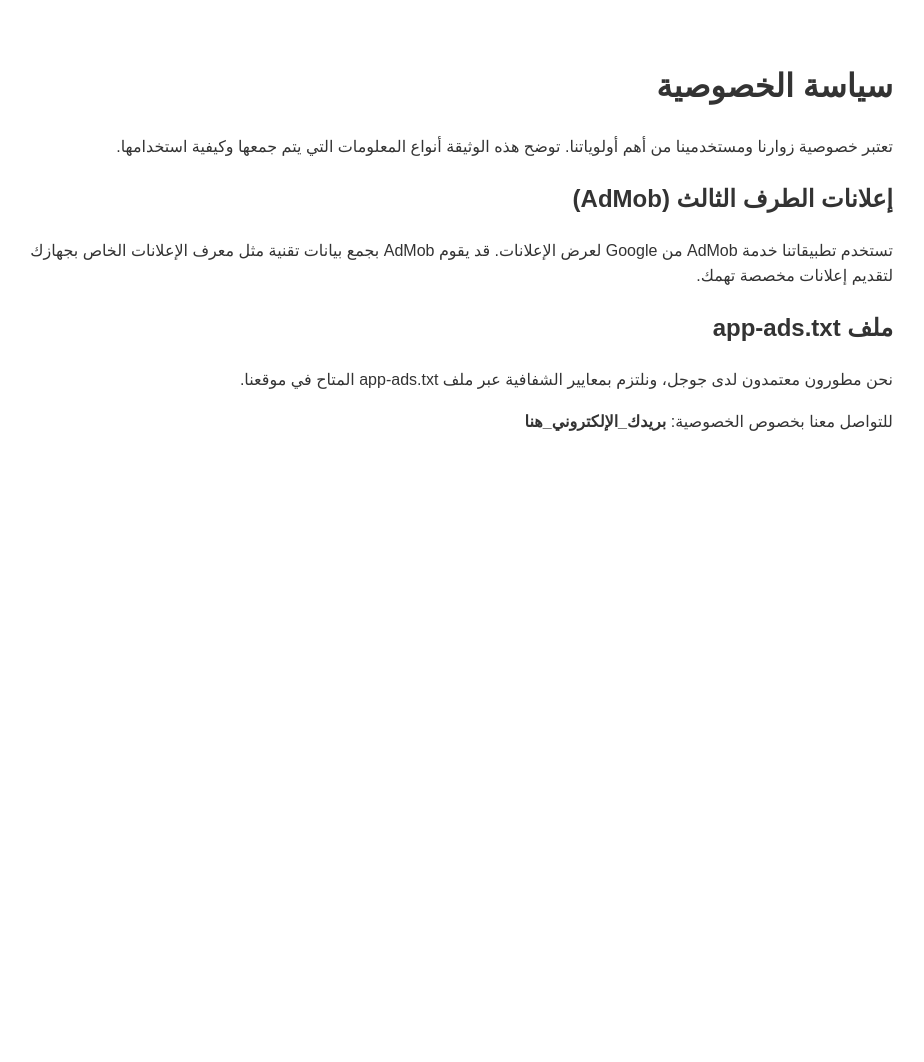
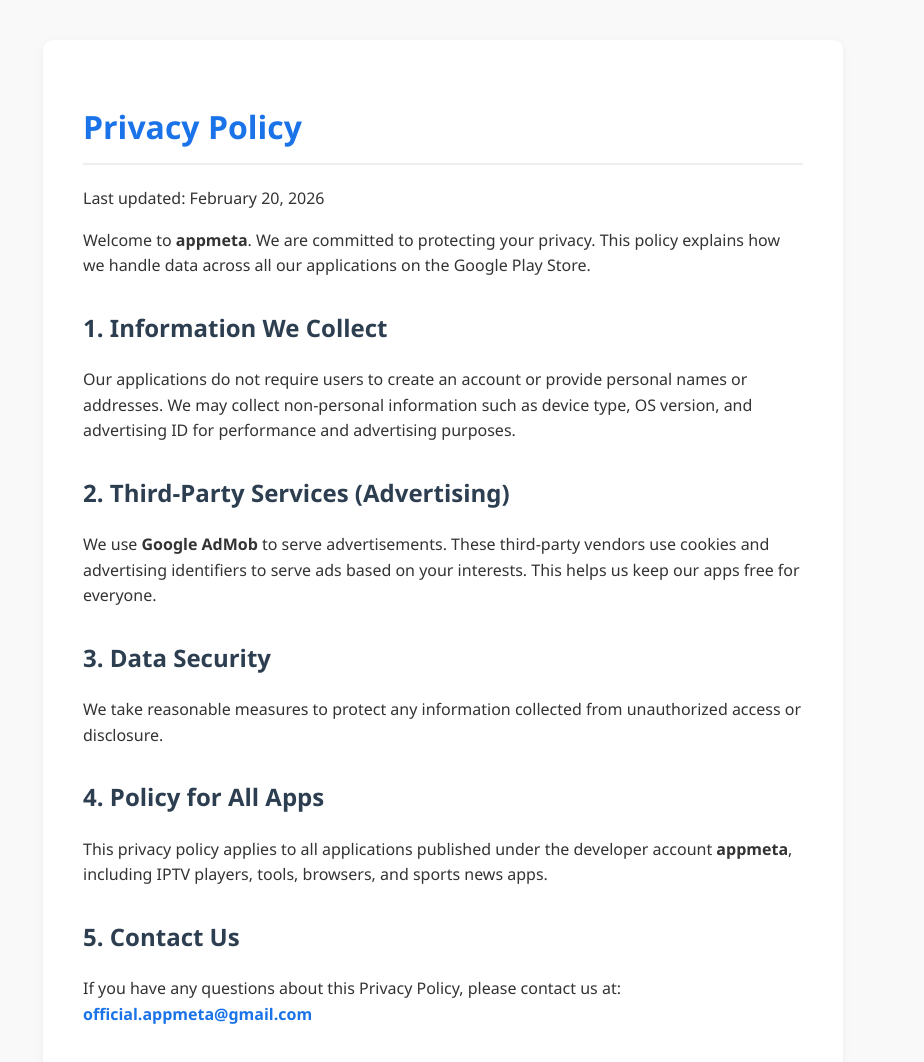
Before and after one commit to elmandoh/my-apps, a plain HTML site: page privacy.html in a window 1280 px wide. Shown: the whole page, without its empty margins (197-1121 px from the left). Before the commit the page ends 800 px from the top, so only its background shows below. Drawn offline with Linux system fonts and the light colour scheme.

Commit message:
Revise privacy policy for appmeta applications
Updated the privacy policy content and styling for appmeta.

```diff
--- a/privacy.html
+++ b/privacy.html
@@ -1,17 +1,39 @@
 <!DOCTYPE html>
-<html lang="ar" dir="rtl">
+<html lang="en">
 <head>
     <meta charset="UTF-8">
-    <title>سياسة الخصوصية | Elmandoh Apps</title>
-    <style>body { font-family: sans-serif; line-height: 1.6; padding: 40px; max-width: 900px; margin: auto; color: #333; text-align: right; }</style>
+    <meta name="viewport" content="width=device-width, initial-scale=1.0">
+    <title>Privacy Policy | appmeta Official</title>
+    <style>
+        body { font-family: 'Segoe UI', Tahoma, Geneva, sans-serif; line-height: 1.6; color: #333; max-width: 800px; margin: 0 auto; padding: 40px 20px; background: #f9f9f9; }
+        .container { background: white; padding: 40px; border-radius: 10px; box-shadow: 0 2px 10px rgba(0,0,0,0.05); }
+        h1 { color: #1a73e8; border-bottom: 2px solid #eee; padding-bottom: 10px; }
+        h2 { color: #2c3e50; margin-top: 30px; }
+        p { margin-bottom: 15px; }
+        .email { font-weight: bold; color: #1a73e8; }
+    </style>
 </head>
 <body>
-    <h1>سياسة الخصوصية</h1>
-    <p>تعتبر خصوصية زوارنا ومستخدمينا من أهم أولوياتنا. توضح هذه الوثيقة أنواع المعلومات التي يتم جمعها وكيفية استخدامها.</p>
-    <h2>إعلانات الطرف الثالث (AdMob)</h2>
-    <p>تستخدم تطبيقاتنا خدمة AdMob من Google لعرض الإعلانات. قد يقوم AdMob بجمع بيانات تقنية مثل معرف الإعلانات الخاص بجهازك لتقديم إعلانات مخصصة تهمك.</p>
-    <h2>ملف app-ads.txt</h2>
-    <p>نحن مطورون معتمدون لدى جوجل، ونلتزم بمعايير الشفافية عبر ملف app-ads.txt المتاح في موقعنا.</p>
-    <p>للتواصل معنا بخصوص الخصوصية: <strong>بريدك_الإلكتروني_هنا</strong></p>
+    <div class="container">
+        <h1>Privacy Policy</h1>
+        <p>Last updated: February 20, 2026</p>
+        <p>Welcome to <strong>appmeta</strong>. We are committed to protecting your privacy. This policy explains how we handle data across all our applications on the Google Play Store.</p>
+
+        <h2>1. Information We Collect</h2>
+        <p>Our applications do not require users to create an account or provide personal names or addresses. We may collect non-personal information such as device type, OS version, and advertising ID for performance and advertising purposes.</p>
+
+        <h2>2. Third-Party Services (Advertising)</h2>
+        <p>We use <strong>Google AdMob</strong> to serve advertisements. These third-party vendors use cookies and advertising identifiers to serve ads based on your interests. This helps us keep our apps free for everyone.</p>
+
+        <h2>3. Data Security</h2>
+        <p>We take reasonable measures to protect any information collected from unauthorized access or disclosure.</p>
+
+        <h2>4. Policy for All Apps</h2>
+        <p>This privacy policy applies to all applications published under the developer account <strong>appmeta</strong>, including IPTV players, tools, browsers, and sports news apps.</p>
+
+        <h2>5. Contact Us</h2>
+        <p>If you have any questions about this Privacy Policy, please contact us at: <br>
+        <span class="email">official.appmeta@gmail.com</span></p>
+    </div>
 </body>
 </html>
```
